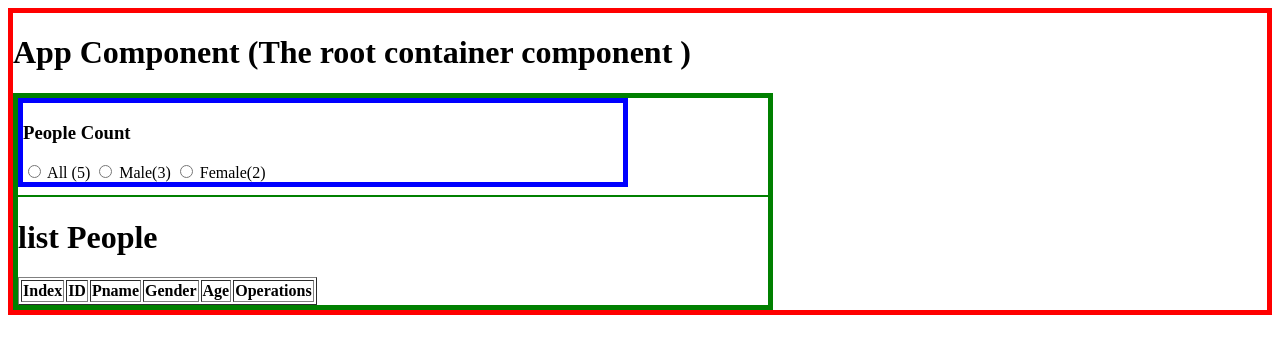
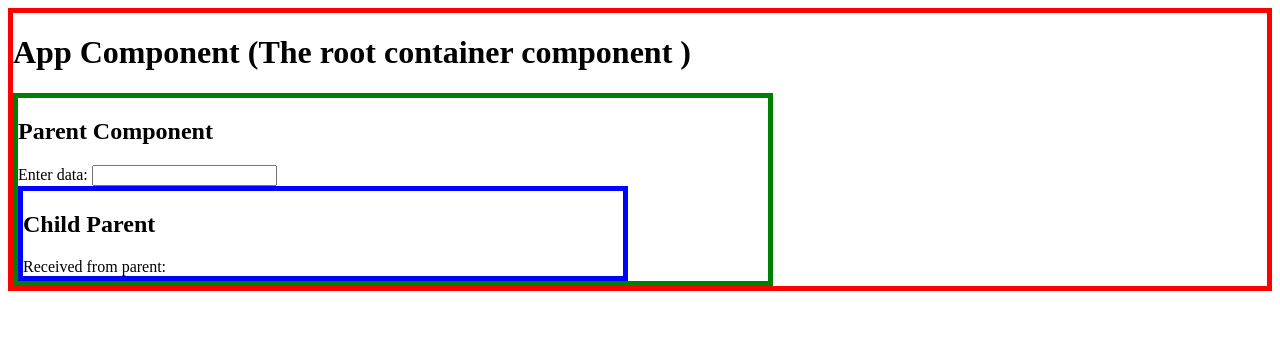
Before and after one commit to jackofalltradesprogrammer/AngularBootCamp, an Angular app: page / in a window 1280 px wide. Shown: the top 354 px of the page. Built offline with nearby package versions, Linux system fonts and the light colour scheme.

Commit message:
Day 7 - Demnostrating Component Life Cycel hook 'OnChanges' to show previous and current value

```diff
--- a/src/app/app.component.html
+++ b/src/app/app.component.html
@@ -1,7 +1,8 @@
 <div style="border:red 5px solid">
   <h1>App Component (The root container component )</h1>
 
-  <app-person-list></app-person-list>
+  <!-- <app-person-list></app-person-list> -->
+  <app-parent></app-parent>
 
 
 </div>
--- a/src/app/child/child.component.html
+++ b/src/app/child/child.component.html
@@ -1,6 +1,6 @@
 <div style="border:blue 5px solid; width:600px">
 
   <h2>Child Parent</h2>
-  Enter name: <input type="text" [(ngModel)]='name1'> <br>
-  <input type="checkbox" (change)='onChange()' [(ngModel)]='terms'>Terms and conditions
+
+  Received from parent: {{parentData}}
 </div>
--- a/src/app/child/child.component.ts
+++ b/src/app/child/child.component.ts
@@ -1,29 +1,27 @@
-import { Component, OnInit } from '@angular/core';
+import { Component, OnInit, OnChanges, SimpleChanges } from '@angular/core';
 import {Input} from '@angular/core';
 import { EventEmitter } from '@angular/core';
 
 @Component({
   selector: 'app-child',
   templateUrl: './child.component.html',
-  styleUrls: ['./child.component.css'],
-  inputs:['receivedDataFromParent'],
-  outputs:['childEvent1']
+  styleUrls: ['./child.component.css']
 })
-export class ChildComponent implements OnInit {
+export class ChildComponent implements OnInit, OnChanges {
 
-  // @Input()
-  receivedDataFromParent:string;
-  childEvent1 = new EventEmitter<string>();
-  name1:string="";
-  terms:boolean;
+  @Input()
+  parentData:string;
+
 
   constructor() { }
 
-  onChange(){
-    if (this.terms)
-      this.childEvent1.emit("Thank you " + this.name1 + " for accepting terms");
-    else
-      this.childEvent1.emit(this.name1 + " Read terms and accept it");
+  ngOnChanges(changes: SimpleChanges): void {
+    for (let i in changes){
+      let change = changes[i];
+      let current = JSON.stringify(change.currentValue);
+      let previous = JSON.stringify(change.currentValue);
+      console.log(`Property name : ${i}, current value: ${current}, previous value : ${previous}`);
+    }
   }
 
   ngOnInit() {
--- a/src/app/parent/parent.component.html
+++ b/src/app/parent/parent.component.html
@@ -1,10 +1,12 @@
 <div style="border:green 5px solid; width:750px">
   <h2>Parent Component</h2>
 
+  Enter data: <input type="text" [(ngModel)]='txtParent'> <br>
+
   <app-child
-    (childEvent1) ='getData($event)'
+      [parentData]='txtParent'
   >
 
   </app-child>
-    Message from Child: {{msg}}
+
 </div>
--- a/src/app/parent/parent.component.ts
+++ b/src/app/parent/parent.component.ts
@@ -6,10 +6,7 @@ import { Component, OnInit } from '@angular/core';
   styleUrls: ['./parent.component.css']
 })
 export class ParentComponent implements OnInit {
-  msg:string='';
-  getData(value){
-    this.msg = value;
-  }
+  txtParent:string='';
 
   constructor() { }
 
```
